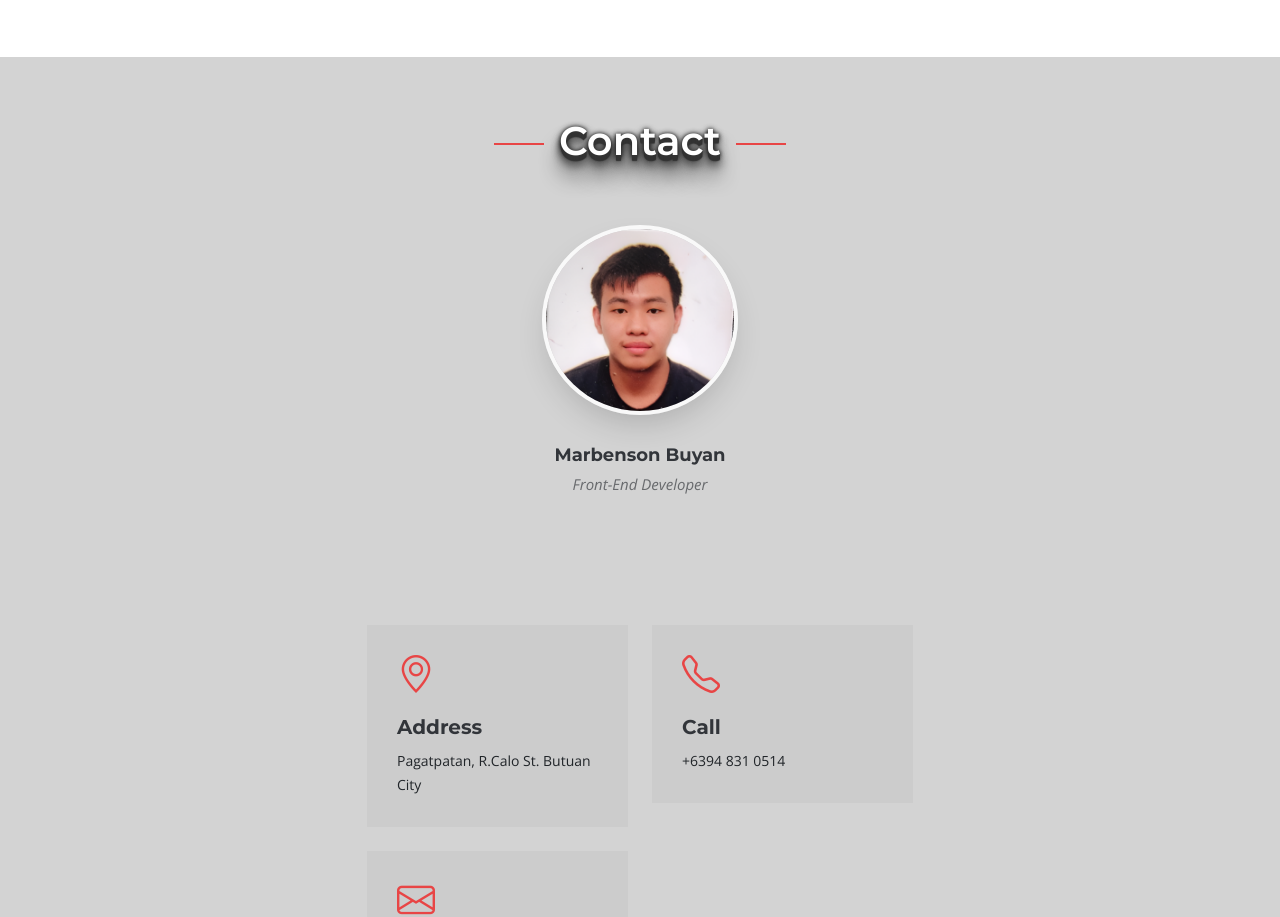
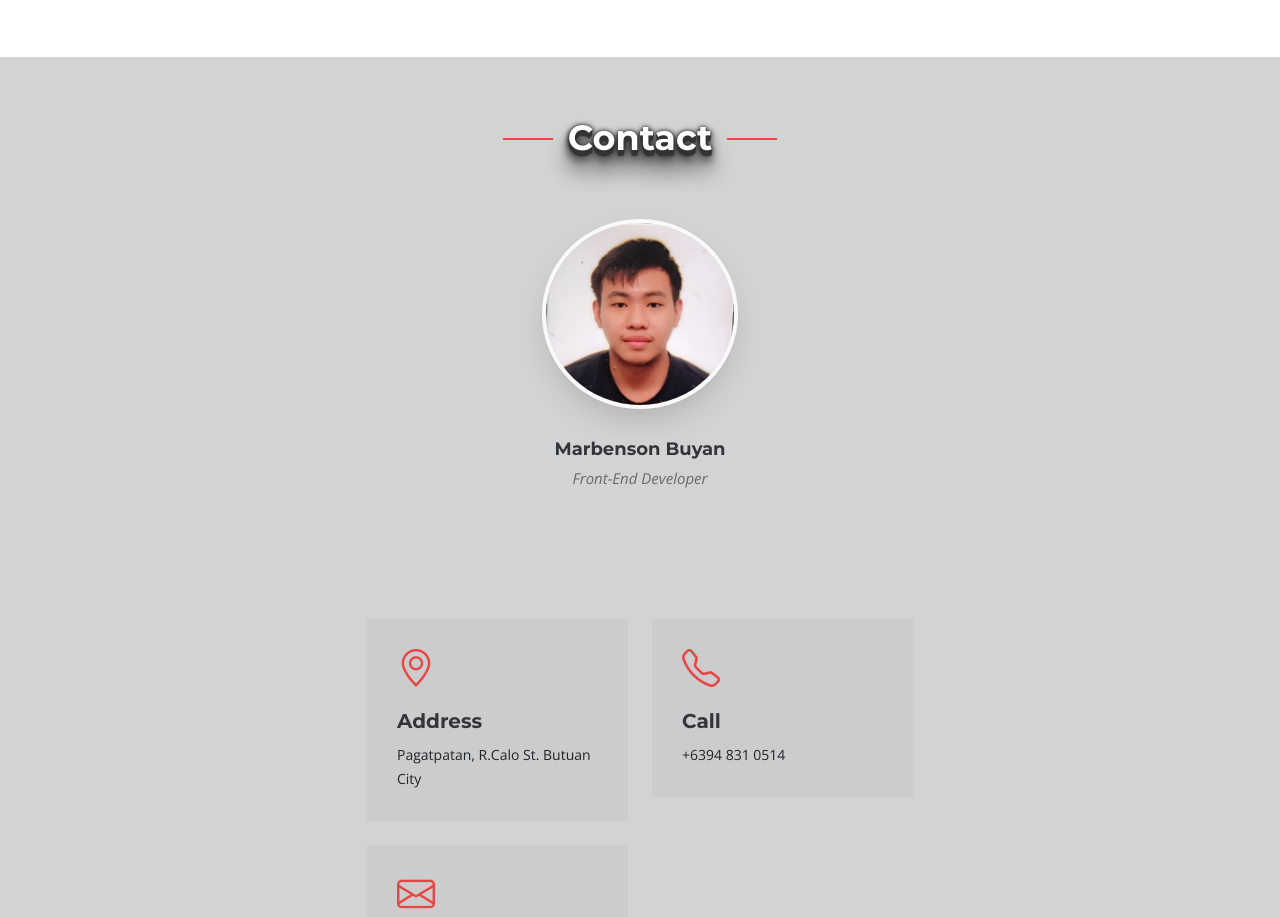
Before and after one commit to MarbensonBuyan/marbensonbuyan.github.io, a plain HTML site: page index.html in a window 1280 px wide. Shown: the part 2273-3190 px from the top of the page. Drawn offline with nearby package versions, Linux system fonts and the light colour scheme.

Commit message:
fixing a bug

```diff
--- a/assets/css/main.css
+++ b/assets/css/main.css
@@ -1204,8 +1204,8 @@ section,
 }
 #contact h2 {
   margin: 0;
-  font-size: 40px;
-  font-weight: 600;
+  font-size: 35px;
+  font-weight: 700;
   color: #fff;
   text-shadow:
     0 1px 0 #333,
```
